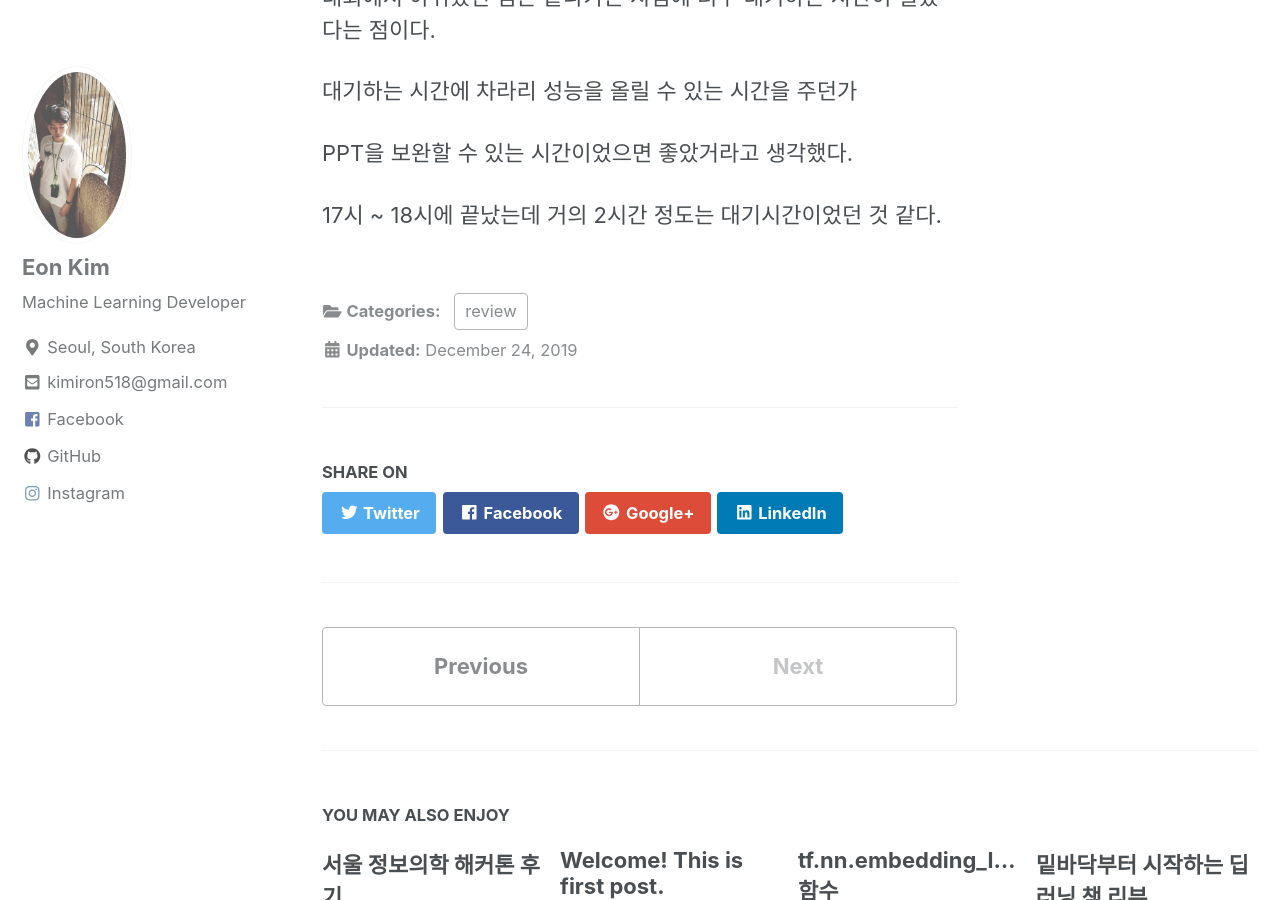
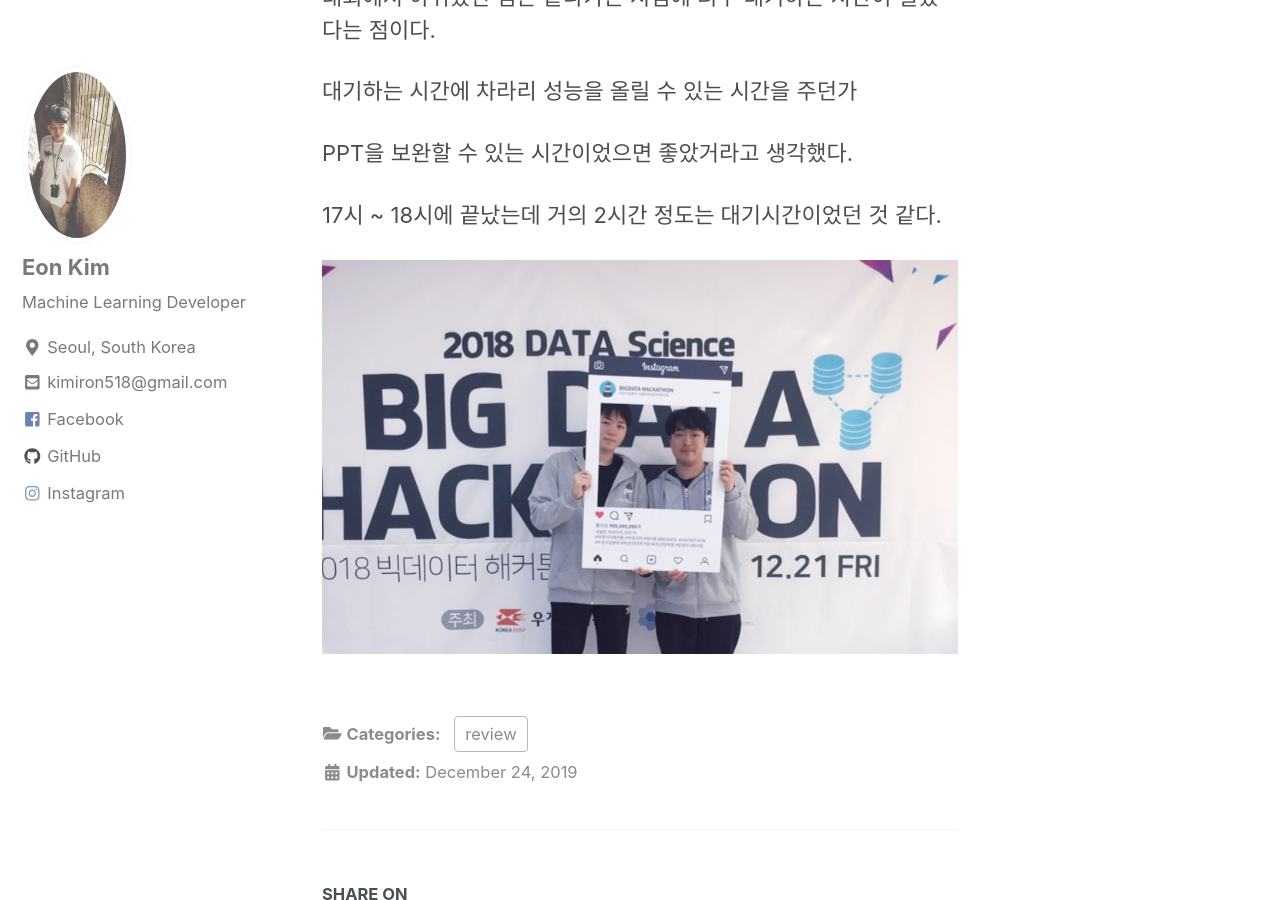
Before and after one commit to thisisiron/thisisiron.github.io, a Jekyll site: the page built from _posts/Review/2019-12-24-우정본부 빅데이터 해커톤 후기.md, in a window 1280 px wide and 900 px high, scrolled down 1786 px. Built offline with Jekyll 4.4.1, drawn with Linux system fonts in a browser that asks for light colours; cached includes are drawn as plain includes; nearby versions of some CDN libraries.

Commit message:
update hackathon review

```diff
--- a/_posts/Review/2019-12-24-우정본부 빅데이터 해커톤 후기.md
+++ b/_posts/Review/2019-12-24-우정본부 빅데이터 해커톤 후기.md
@@ -46,3 +46,5 @@
 PPT을 보완할 수 있는 시간이었으면 좋았거라고 생각했다.
 
 17시 ~ 18시에 끝났는데 거의 2시간 정도는 대기시간이었던 것 같다.
+
+![](/assets/images/bigdata_hackathon.jpg)
```
